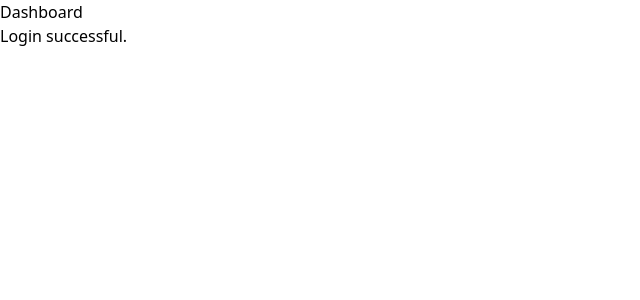
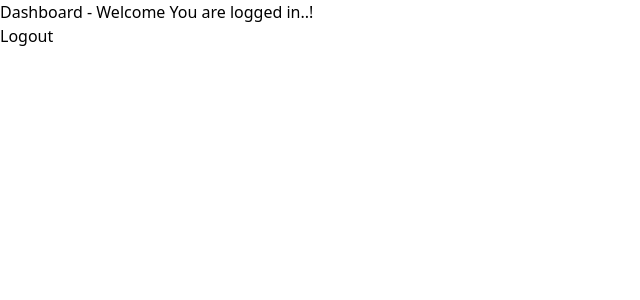
Before and after one commit to Shubh-003/Automated-Customer-Support-Ticket-Classification-System, a React (Vite) app in the folder frontend/: page /dashboard in a window 1280 px wide. Shown: the top 300 px of the page, without its empty margins (0-640 px from the left). Built offline with nearby package versions, Linux system fonts and the light colour scheme; sample sign-in values are in the browser's storage.

Commit message:
feat: add AuthContext + ProtectedRoute

```diff
--- a/frontend/src/App.jsx
+++ b/frontend/src/App.jsx
@@ -1,17 +1,31 @@
-import { Routes, Route } from "react-router-dom";
+import { Routes, Route, Navigate } from "react-router-dom";
 
 import LoginPage from "./pages/LoginPage";
 import RegisterPage from "./pages/RegisterPage";
 import Dashboard from "./pages/Dashboard";
+import ProtectedRoute from "./components/ProtectedRoute";
 
 function App() {
   return (
-      <Routes>
-            <Route path="/login" element={<LoginPage />} />
-            <Route path="/register" element={<RegisterPage />} />
-            <Route path="/dashboard" element={<Dashboard />} />
-      </Routes>
-  )
+    <Routes>
+
+      <Route path="/" element={<Navigate to="/login" />} />
+
+      <Route path="/login" element={<LoginPage />} />
+
+      <Route path="/register" element={<RegisterPage />} />
+
+      <Route
+        path="/dashboard"
+        element={
+          <ProtectedRoute>
+            <Dashboard />
+          </ProtectedRoute>
+        }
+      />
+
+    </Routes>
+  );
 }
 
-export default App
+export default App;
--- /dev/null
+++ b/frontend/src/auth/AuthContext.jsx
@@ -0,0 +1,29 @@
+import { createContext, useContext, useState } from "react";
+
+const AuthContext = createContext();
+
+export const AuthProvider = ({ children }) => {
+
+  const [token, setToken] = useState(
+    localStorage.getItem("accessToken")
+  );
+
+  const login = (accessToken) => {
+    localStorage.setItem("accessToken", accessToken);
+    setToken(accessToken);
+  };
+
+  const logout = () => {
+    localStorage.removeItem("accessToken");
+    localStorage.removeItem("refreshToken");
+    setToken(null);
+  };
+
+  return (
+    <AuthContext.Provider value={{ token, login, logout }}>
+      {children}
+    </AuthContext.Provider>
+  );
+};
+
+export const useAuth = () => useContext(AuthContext);
--- /dev/null
+++ b/frontend/src/components/ProtectedRoute.jsx
@@ -0,0 +1,17 @@
+// Protected Route
+
+import { Navigate } from "react-router-dom";
+import { useAuth } from "../auth/AuthContext";
+
+function ProtectedRoute({ children }) {
+
+  const { token } = useAuth();
+
+  if (!token) {
+    return <Navigate to="/login" />;
+  }
+
+  return children;
+}
+
+export default ProtectedRoute;
--- a/frontend/src/main.jsx
+++ b/frontend/src/main.jsx
@@ -3,8 +3,12 @@ import { BrowserRouter } from "react-router-dom";
 import App from "./App.jsx";
 import "./index.css";
 
+import { AuthProvider } from "./auth/AuthContext";
+
 createRoot(document.getElementById("root")).render(
   <BrowserRouter>
-    <App />
+      <AuthProvider> {/*    to logout        */}
+        <App />
+    </AuthProvider>
   </BrowserRouter>
 );
--- a/frontend/src/pages/Dashboard.jsx
+++ b/frontend/src/pages/Dashboard.jsx
@@ -1,13 +1,28 @@
+import { useAuth } from "../auth/AuthContext";
+import { useNavigate } from "react-router-dom";
+
 function Dashboard(){
+
+  const { logout } = useAuth();
+  const navigate = useNavigate();
+
+  const handleLogout = () => {
+    logout();
+    navigate("/login");
+  };
 
   return (
     <div className="p-10">
 
-      <h1 className="text-2xl">
-        Dashboard
+      <h1 className="text-2xl mb-4">
+        Dashboard - Welcome You are logged in..!
       </h1>
 
-      <p>Login successful.</p>
+      <button
+        onClick={handleLogout}
+        className="bg-red-500 text-white p-2">
+        Logout
+      </button>
 
     </div>
   );
--- a/frontend/src/pages/LoginPage.jsx
+++ b/frontend/src/pages/LoginPage.jsx
@@ -2,10 +2,12 @@ import { useState } from "react";
 import axios from "../api/axiosClient";
 import { useNavigate } from "react-router-dom";
 
+import { useAuth } from "../auth/AuthContext";
+
 function LoginPage(){
 
   const navigate = useNavigate();
-
+  const { login } = useAuth();
   const [username,setUsername] = useState("");
   const [password,setPassword] = useState("");
 
@@ -20,10 +22,7 @@ function LoginPage(){
         password
       });
 
-      localStorage.setItem(
-        "accessToken",
-        res.data.accessToken
-      );
+      login(res.data.accessToken);
 
       localStorage.setItem(
         "refreshToken",
```
